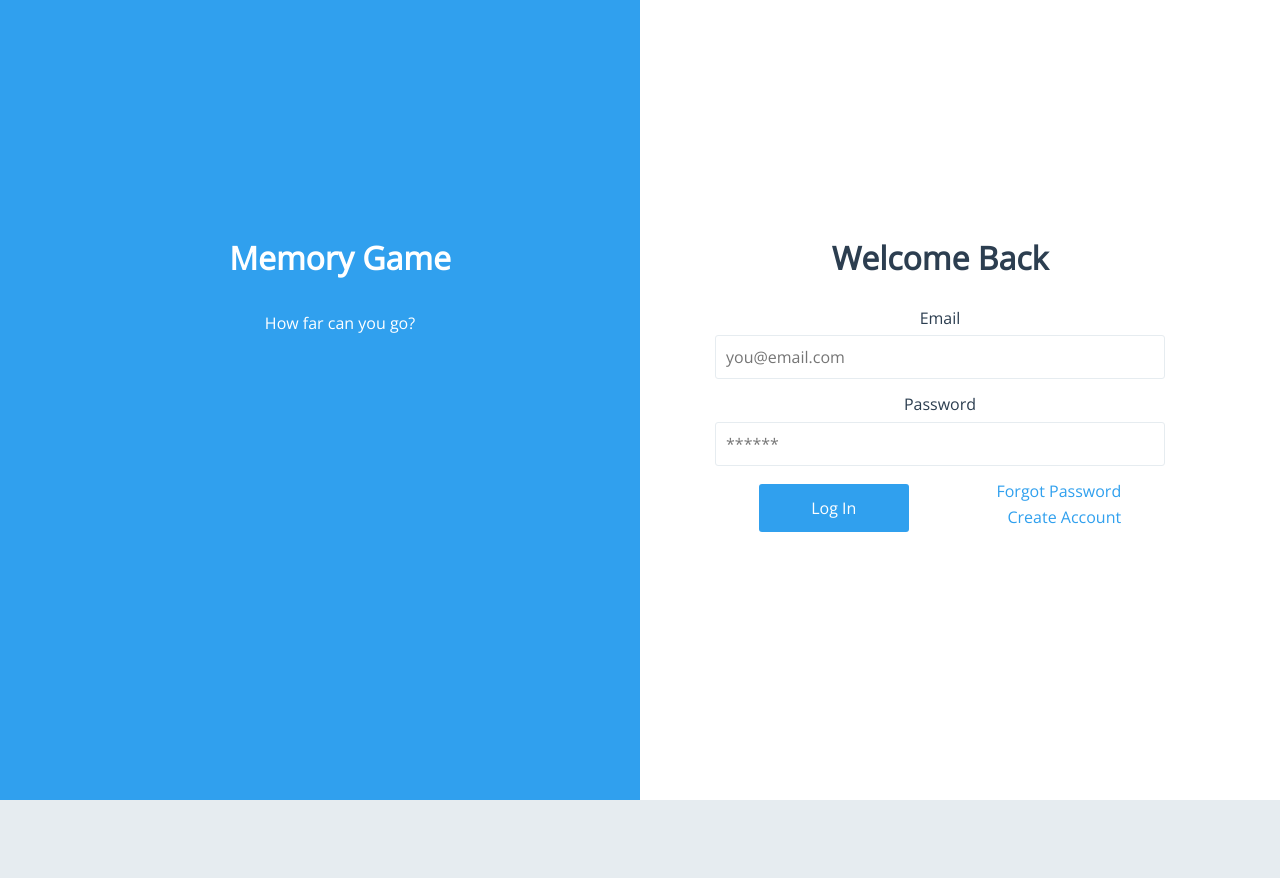
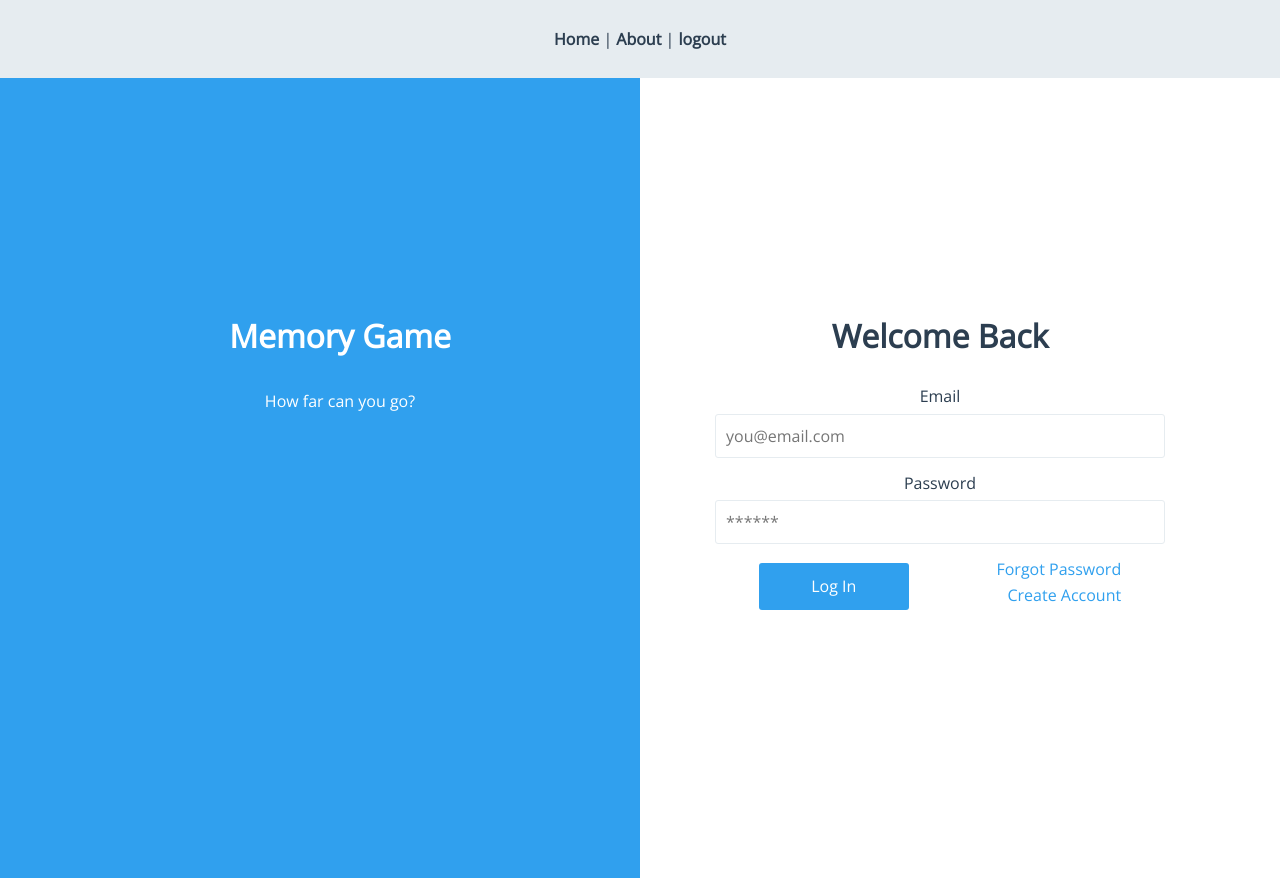
Before and after one commit to jocvegar/memory_game, a Vue app: page /login in a window 1280 px wide. Before the commit the page ends 800 px from the top, so only its background shows below. Built offline with nearby package versions, Linux system fonts and the light colour scheme; no server answers; the database is empty; sample sign-in values are in the browser's storage.

Commit message:
fixes navbar issue

```diff
--- a/src/App.vue
+++ b/src/App.vue
@@ -1,9 +1,8 @@
 <template>
   <div id="app">
-    <div v-if="false" id="nav">
+    <div v-if="currentUser" id="nav">
       <router-link to="/">Home</router-link> |
       <router-link to="/about">About</router-link> |
-      <router-link to="/login">Login</router-link> |
       <a @click="logout">logout</a>
     </div>
     <router-view/>
@@ -12,9 +11,13 @@
 
 <script>
 const fb = require("@/firebaseConfig.js");
+import { mapState } from "vuex";
 
 export default {
-   methods: {
+  computed: {
+    ...mapState(["currentUser"])
+  },
+  methods: {
     logout() {
       fb.auth.signOut()
         .then(() => {
```
